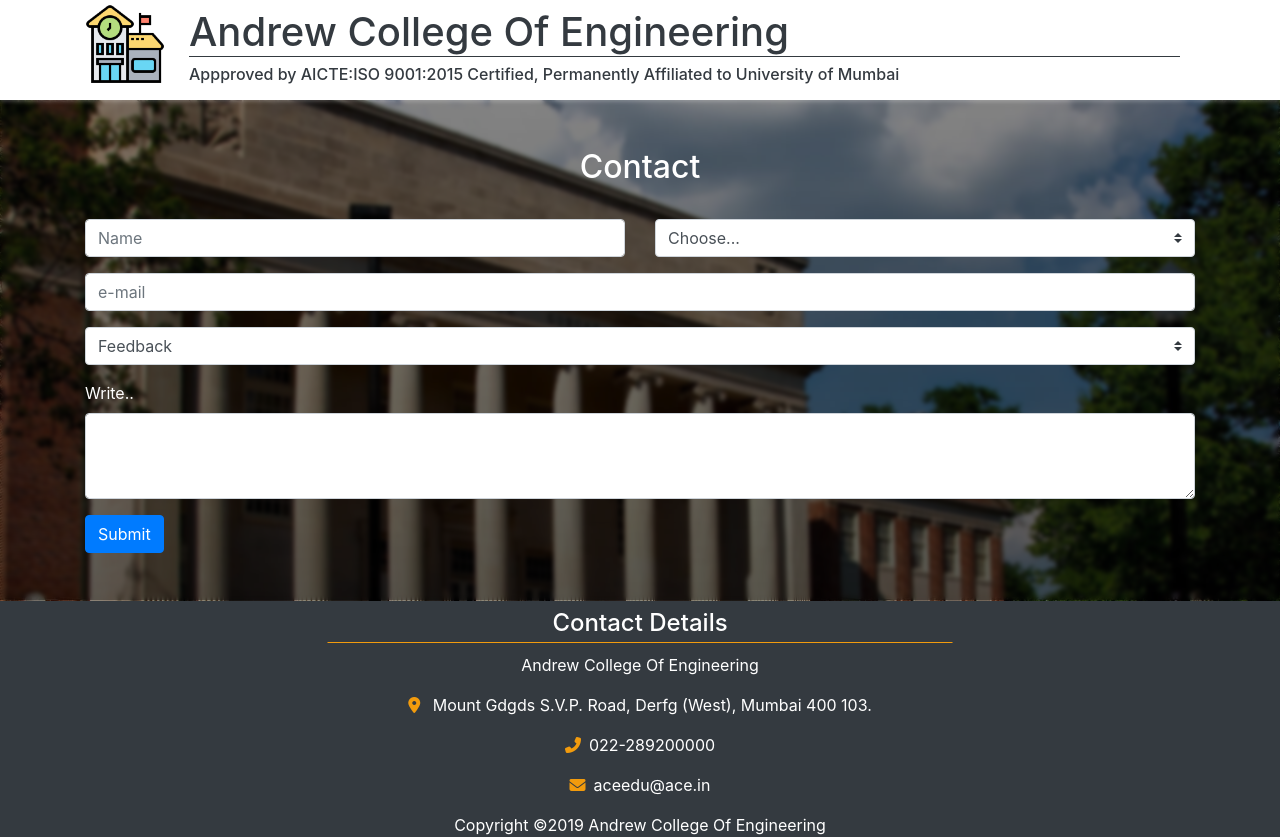
After one commit to yashboura303/CollegeWebsite, a PHP site: page /main/contact.php in a window 1280 px wide. The commit adds this page. Run offline with PHP 8.4, Linux system fonts and the light colour scheme; some libraries are stand-ins or nearby versions.

Commit message:
added mail using contact

```diff
--- /dev/null
+++ b/main/contact.php
@@ -0,0 +1,71 @@
+<!DOCTYPE html>
+<html lang="en">
+<head>
+    <meta charset="UTF-8">
+    <meta name="viewport" content="width=device-width, initial-scale=1.0">
+    <meta http-equiv="X-UA-Compatible" content="ie=edge">
+    <title>ACE</title>
+    <link href="https://unpkg.com/ionicons@4.5.10-0/dist/css/ionicons.min.css" rel="stylesheet">
+    <link href="../img/favicon.ico" rel="shortcut icon" type="image/x-icon"/>
+    <link rel="stylesheet" href="https://stackpath.bootstrapcdn.com/bootstrap/4.3.1/css/bootstrap.min.css"
+        integrity="sha384-ggOyR0iXCbMQv3Xipma34MD+dH/1fQ784/j6cY/iJTQUOhcWr7x9JvoRxT2MZw1T" crossorigin="anonymous">
+    <link rel="stylesheet" href="styles/home.css" type="text/css">
+    <link rel="stylesheet" href="../styles/login.css" text="">
+</head>
+<body>
+<?php require("../templates/header.php")?>
+<div class="p-5 backgroundLogin text-white">
+<div class="container">
+    <h2 class="text-center pb-4">Contact</h2>
+<form method="get" action="contact.php">
+    <div class="form-group row">
+    <div class="col">
+      <input type="text" class="form-control" placeholder="Name" name = "name">
+    </div>
+    <div class="col">
+    <label class="mr-sm-2 sr-only" for="inlineFormCustomSelect">Profession</label>
+      <select class="custom-select mr-sm-2" id="inlineFormCustomSelect" name="profession">
+        <option selected>Choose...</option>
+        <option value="student">Student</option>
+        <option value="parent">Parent</option>
+        <option value="other">Other</option>
+      </select>
+    </div>
+  </div>
+  <div class="form-group">
+      <input type="text" class="form-control" placeholder="e-mail" name = "email">
+    </div>
+  <div class="form-group">
+  <label class="mr-sm-2 sr-only" for="inlineFormCustomSelect">Type</label>
+      <select class="custom-select mr-sm-2" id="inlineFormCustomSelect" name="type">
+        <option selected value="Feedback">Feedback</option>
+        <option value="Grievance">Grievance</option>
+        <option value="Admission">Admission</option>
+        <option value="Other">Other</option>
+      </select>
+      </div>
+     <div class="form-group">
+    <label for="exampleFormControlTextarea1">Write..</label>
+    <textarea class="form-control" id="exampleFormControlTextarea1" rows="3" name="message"></textarea>
+  </div>
+  <button type="submit" class="btn btn-primary" name="submit">Submit</button>
+</form>
+</div>
+</div>
+<?php include('../templates/footer.php') ?>
+<?php
+    if(isset($_GET["name"]) and isset($_GET["email"]) and isset($_GET["message"]))
+    {
+        $email = $_GET["email"];
+        $name = $_GET['name'];
+        $message = $_GET["message"];
+        $type = $_GET["type"];
+        $profession = $_GET["profession"];
+        $message = wordwrap($message,70);
+        $headers = "From:".$email;
+        // echo $headers;
+        $subject = $type." message by ".$name." who is a ".$profession;
+        mail("yashboura303@gmail.com",$subject,$message,$headers);
+
+    }
+?>
--- a/main/teacher.php
+++ b/main/teacher.php
@@ -83,7 +83,11 @@
         $subcode = $sub.$sem;
         $sql = "INSERT INTO appear VALUES ($pid, '$subcode',$marks);";
         if ($connection->query($sql) === TRUE) {
-            echo "New record created successfully";
+            // echo "New record created successfully";
+            echo "<div class='alert alert-success alert-dismissible w-50'>
+            <a href='#' class='close' data-dismiss='alert' aria-label='close'>&times;</a>
+            Record Added to the database!
+          </div>";
         } else {
             echo "Error: " . $sql . "<br>" . $connection->error;
         }
--- a/styles/home.css
+++ b/styles/home.css
@@ -2,8 +2,10 @@
     position: relative;
     padding: 0;
     margin: 0;
+}
+html {
     scroll-behavior: smooth;
-}
+  }
 .navbar-nav{
     padding-left:10px;
 }
@@ -196,7 +198,22 @@
     padding-top:10%;
     display: none;
 }
+
+/* CONTACT FORM */
+.contact:hover{
+    cursor: pointer;
+}
+
 @media only screen and (max-width: 600px) {
+    body{
+        font-size: 0.9rem;
+    }
+    h3,h2{
+        font-size: 1.4rem;
+    }
+    h4{
+        font-size: 1.2rem;
+    }
     .whysectionImg{
         display: none;
     }
@@ -225,10 +242,18 @@
     .mechanical{
         background-image: url('../img/mechanical.jpg'),
         linear-gradient(rgba(0, 0, 0, 0.699),rgba(0, 0, 0, 0.818));}
-
+    .header-text,.nav-link{
+        font-size: 20px;
+    }
+    .college-head h1{
+        font-weight: bold;
+        font-size: 20px;
+    }
+    .college-head h6{
+        font-size: 12px;
+    }
+    .college-head img{
+        height: 50px;
+        width: 50px;
+    }
   }
-
-/* CONTACT FORM */
-.contact:hover{
-    cursor: pointer;
-}
--- a/styles/login.css
+++ b/styles/login.css
@@ -23,3 +23,6 @@
 .backgroundLogin .container{
     z-index: 999;
 }
+body{
+    position: relative;
+}
--- a/templates/footer.php
+++ b/templates/footer.php
@@ -2,10 +2,10 @@
 <section class=" footer container-fluid bg-dark ">
 <h4 class="aboutTitle text-white text-center p-2">Contact Details</h4>
 <p class="text-white text-center ">Andrew College Of Engineering</p>
-<p class="text-white text-center "><i class="fas fa-map-marker-alt pr-2"></i> Mount Poinsur, S.V.P. Road, Borivali (West), Mumbai 400 103.</p>
+<p class="text-white text-center "><i class="fas fa-map-marker-alt pr-2"></i> Mount Gdgds S.V.P. Road, Derfg (West), Mumbai 400 103.</p>
 <p class="text-white text-center "><i class="fas fa-phone-alt pr-2"></i>022-289200000</p>
 <p class="text-white text-center "><i class="fas fa-envelope pr-2"></i>aceedu@ace.in</p>
-        <p class="mb-0 text-white text-center mb-0">Copyright ©2019 St. Francis Institute of Technology</p>
+        <p class="mb-0 text-white text-center mb-0">Copyright ©2019 Andrew College Of Engineering</p>
 </section>
 
 <script src="https://code.jquery.com/jquery-3.3.1.slim.min.js"
@@ -17,3 +17,6 @@
     <script src="https://stackpath.bootstrapcdn.com/bootstrap/4.3.1/js/bootstrap.min.js"
         integrity="sha384-JjSmVgyd0p3pXB1rRibZUAYoIIy6OrQ6VrjIEaFf/nJGzIxFDsf4x0xIM+B07jRM" crossorigin="anonymous">
     </script>
+<?php error_reporting(-1);
+ini_set('display_errors', 'On');
+set_error_handler("var_dump");?>
--- a/templates/header.php
+++ b/templates/header.php
@@ -1,13 +1,13 @@
 <script src="https://kit.fontawesome.com/1954039ce4.js" crossorigin="anonymous"></script>
     <section class="college-head container d-flex justify-content-center">
         <div class="pt-1">
-            <a href="../main/index.php"><img src="../img/school (1).png" alt="" height="80" width="80"></a>
+            <a href="../index.php"><img src="../img/school (1).png" alt="" height="80" width="80"></a>
         </div>
 
         <div class="container pl-4 pt-2 pb-2" >
-            <h1 class="text-dark  border-bottom border-dark">Andrew College Of Engineering</h1>
+            <h1 class=" header-text text-dark  border-bottom border-dark">Andrew College Of Engineering</h1>
             <!-- <hr> -->
-            <h6 class="text-dark">Appproved by AICTE:ISO 9001:2015 Certified, Permanently Affiliated to University of
+            <h6 class="header-text text-dark">Appproved by AICTE:ISO 9001:2015 Certified, Permanently Affiliated to University of
                 Mumbai</h6>
         </div>
     </section>
```
Also changed, not shown: authentication/teacherlogin.php (+23 -20 lines), index.php (renamed from main/index.php, +52 -96 lines).
